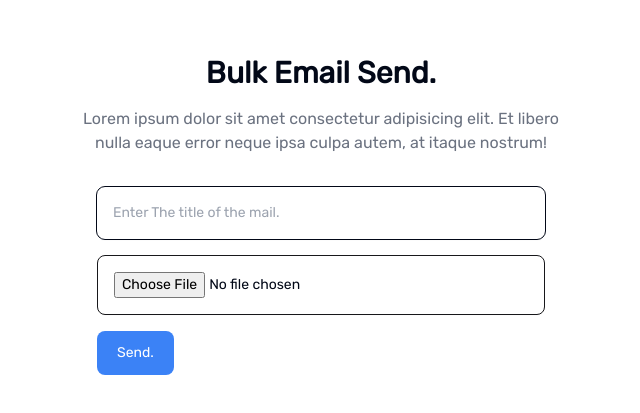
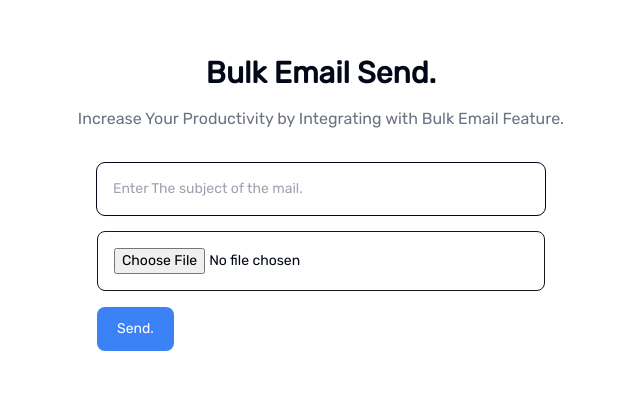
Before and after one commit to Ankitcnv/Mail_Platform, a Next.js app in the folder client/: page /dashboard/bulk-mail-form in a window 1280 px wide. Shown: the part 121-534 px from the top of the page, without its empty margins (319-959 px from the left). Built offline with nearby package versions, Linux system fonts and the light colour scheme.

Commit message:
submit route done

```diff
--- /dev/null
+++ b/client/actions/Submit-Form-Data.ts
@@ -0,0 +1,17 @@
+
+
+'use server'
+
+const submitFormData = async(formData: FormData) => {
+
+    const subject = formData.get('subject');
+    const file = formData.get('file') as File;
+    const arrayBuffer = await file.arrayBuffer();
+    const buffer = new Uint8Array(arrayBuffer);
+
+    console.log({subject, file, buffer})
+    return 'ok'
+
+}
+
+export default submitFormData
--- a/client/app/dashboard/bulk-mail-form/page.tsx
+++ b/client/app/dashboard/bulk-mail-form/page.tsx
@@ -1,3 +1,4 @@
+import submitFormData from "@/actions/Submit-Form-Data";
 import React from "react";
 
 const Bulk = () => {
@@ -8,12 +9,12 @@ const Bulk = () => {
           <h1 className="text-2xl font-bold sm:text-3xl">Bulk Email Send.</h1>
 
           <p className="mt-4 text-gray-500">
-            Lorem ipsum dolor sit amet consectetur adipisicing elit. Et libero
-            nulla eaque error neque ipsa culpa autem, at itaque nostrum!
+            Increase Your Productivity by Integrating with Bulk Email Feature.
           </p>
         </div>
-
-        <form action="#" className="mx-auto mb-0 mt-8 max-w-md space-y-4">
+        <form
+          action={submitFormData}
+          className="mx-auto mb-0 mt-8 max-w-md space-y-4">
           <div>
             <label htmlFor="email" className="sr-only">
               Email
@@ -23,7 +24,8 @@ const Bulk = () => {
               <input
                 type="text"
                 className="w-full rounded-lg p-4 pe-12 text-sm shadow-sm border-zinc-700 outline outline-1"
-                placeholder="Enter The title of the mail."
+                placeholder="Enter The subject of the mail."
+                name="subject"
               />
             </div>
           </div>
@@ -39,6 +41,7 @@ const Bulk = () => {
                   type="file"
                   className="w-full rounded-lg p-4 pe-12 text-sm shadow-sm border-zinc-700"
                   placeholder="Upload file."
+                  name="file"
                 />
               </div>
             </div>
--- a/client/components/Button.tsx
+++ b/client/components/Button.tsx
@@ -8,7 +8,8 @@ export default function SubmitButton() {
   return (
     <button
       type="submit"
-      className="inline-block shrink-0 rounded-md border border-blue-600 bg-blue-600 px-12 py-3 text-sm font-medium text-white transition hover:bg-transparent hover:text-blue-600 focus:outline-none focus:ring active:text-blue-500">
+      className="inline-block shrink-0 rounded-md border border-blue-600 bg-blue-600 px-12 py-3 text-sm font-medium text-white transition hover:bg-transparent hover:text-blue-600 focus:outline-none focus:ring active:text-blue-500"
+      disabled={pending}>
       {pending ? "loading..." : "Submit"}
     </button>
   );
```
